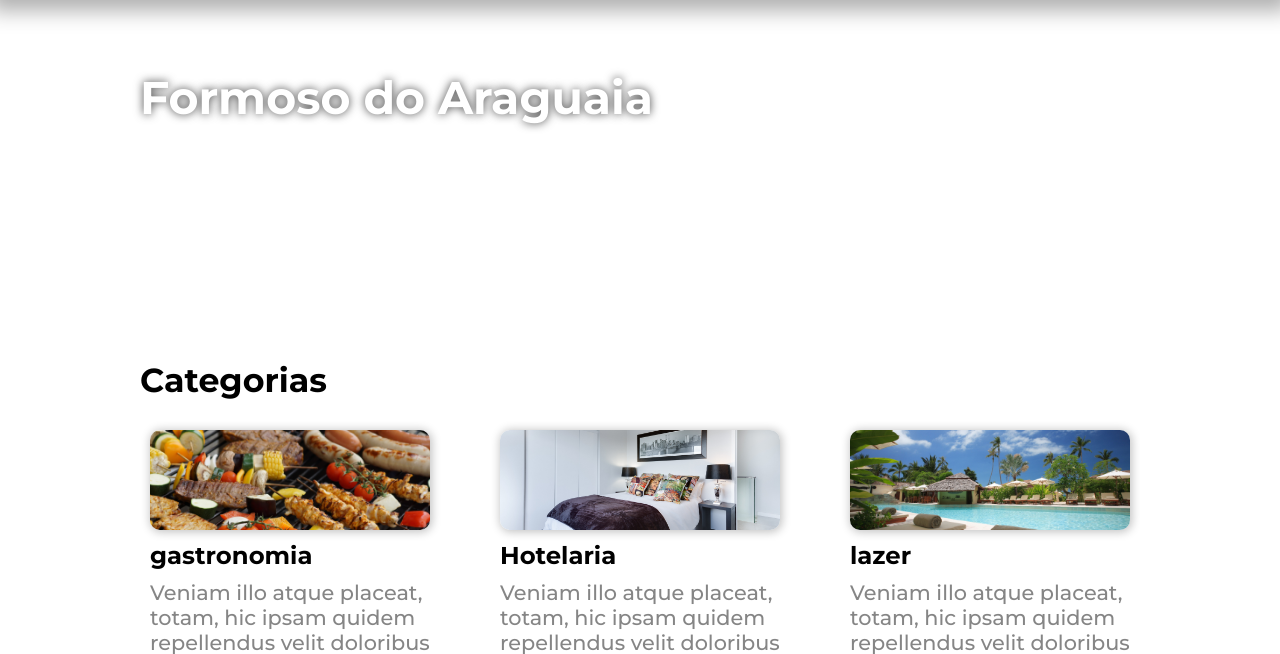
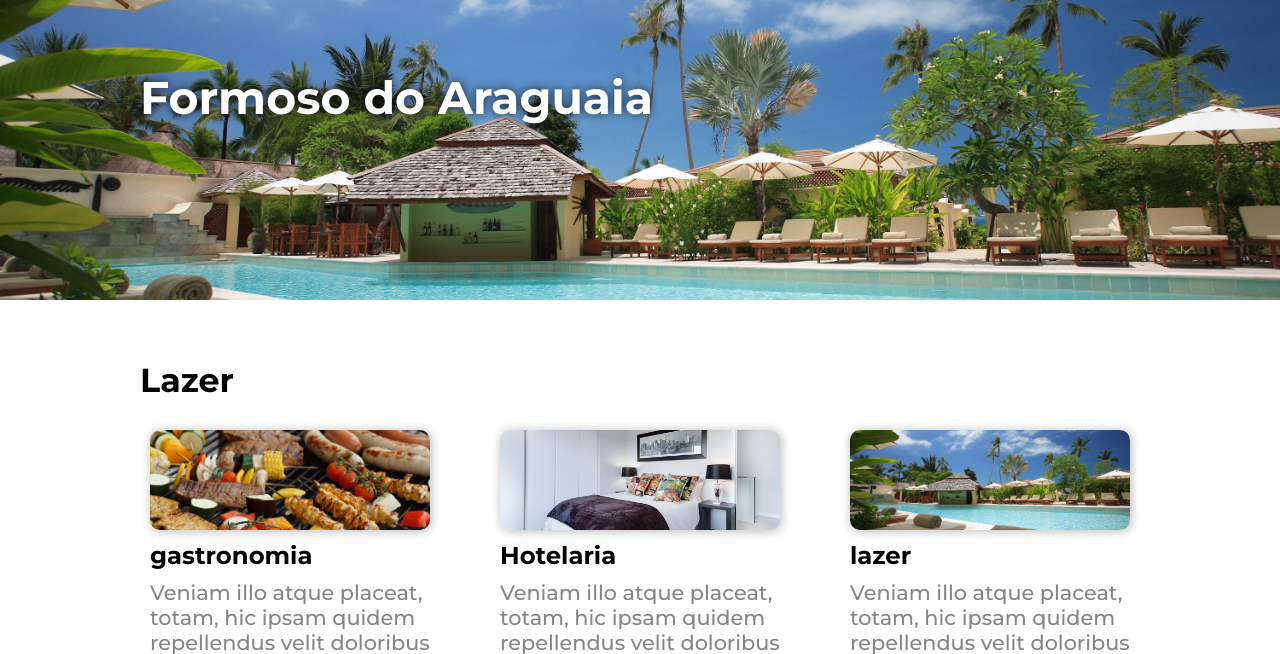
Before and after one commit to davidsamuel-dev/formo_tur, a PHP site: page /categorias/lazer.html in a window 1280 px wide. Shown: the part 50-704 px from the top of the page. Run offline with PHP 8.4, Linux system fonts and the light colour scheme.

Commit message:
odhvbjkcnb

```diff
--- a/categorias/hotelaria.html
+++ b/categorias/hotelaria.html
@@ -16,7 +16,7 @@
         </div>
 
     </header>
-    <div class="baner" >
+    <div class="baner">
 
         <div class="content">
             <h1>Formoso do Araguaia</h1>
--- a/categorias/lazer.html
+++ b/categorias/lazer.html
@@ -25,7 +25,7 @@
     </div>
     <main>
         <div class="content">
-            <h3>Categorias</h3>
+            <h3>Lazer</h3>
             <a href="./detalhes.categoria.html">
                 <div class="categorias">
                     <div class="categoria">
--- a/categorias/servicos.html
+++ b/categorias/servicos.html
@@ -25,7 +25,7 @@
     </div>
     <main>
         <div class="content">
-            <h3>Categorias</h3>
+            <h3>Serviços</h3>
             <a href="./detalhes.categoria.html">
                 <div class="categorias">
                     <div class="categoria">
--- a/style.css
+++ b/style.css
@@ -18,8 +18,9 @@
     box-sizing: border-box;
     margin-bottom: 50px;
 }
+
 #baner_lazer{
-    background-image: url('./categorias/lazer.html');
+    background-image: url('./imagens/categorias/lazer.jpg');
 }
 
 header {
```
